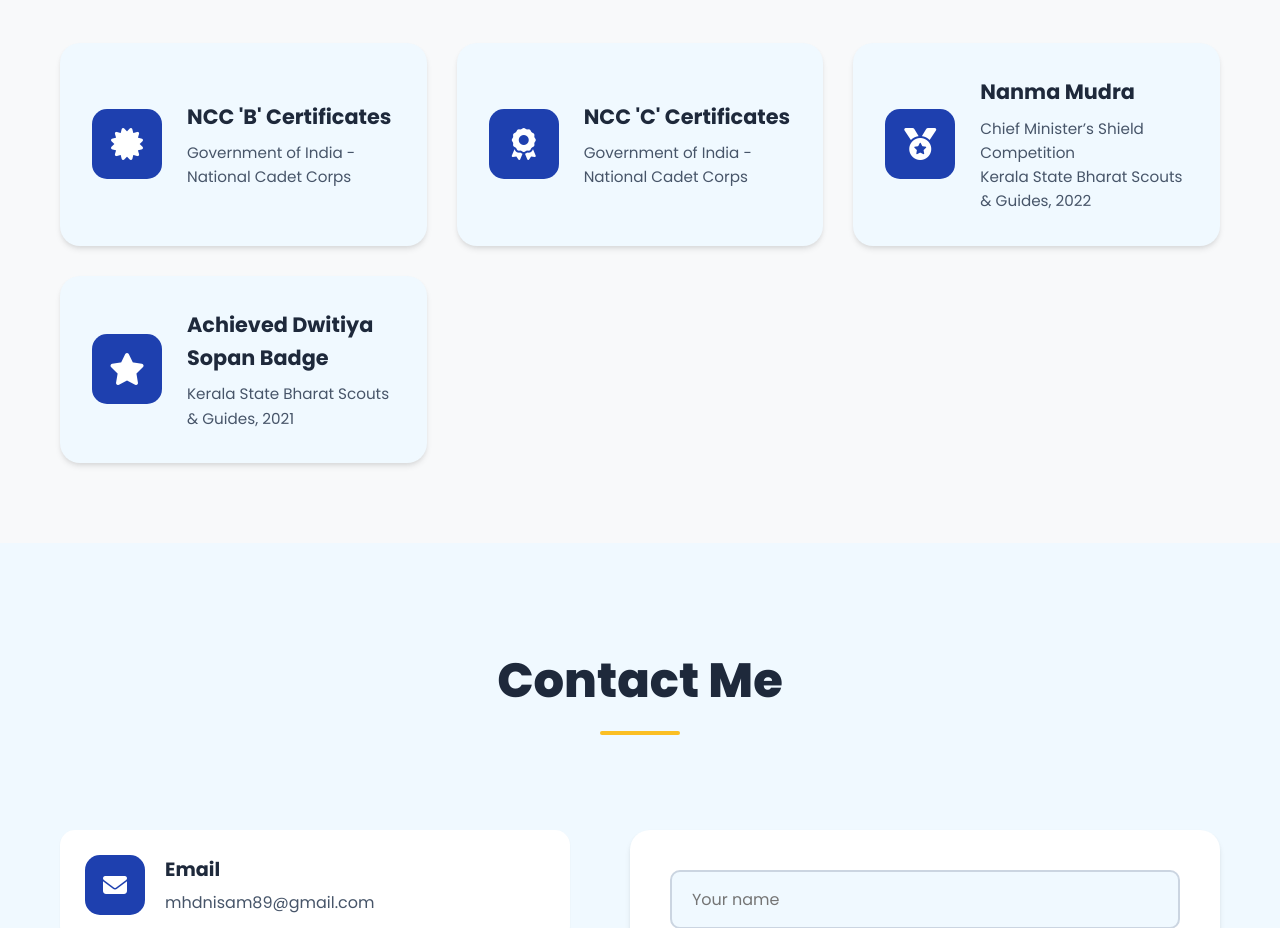
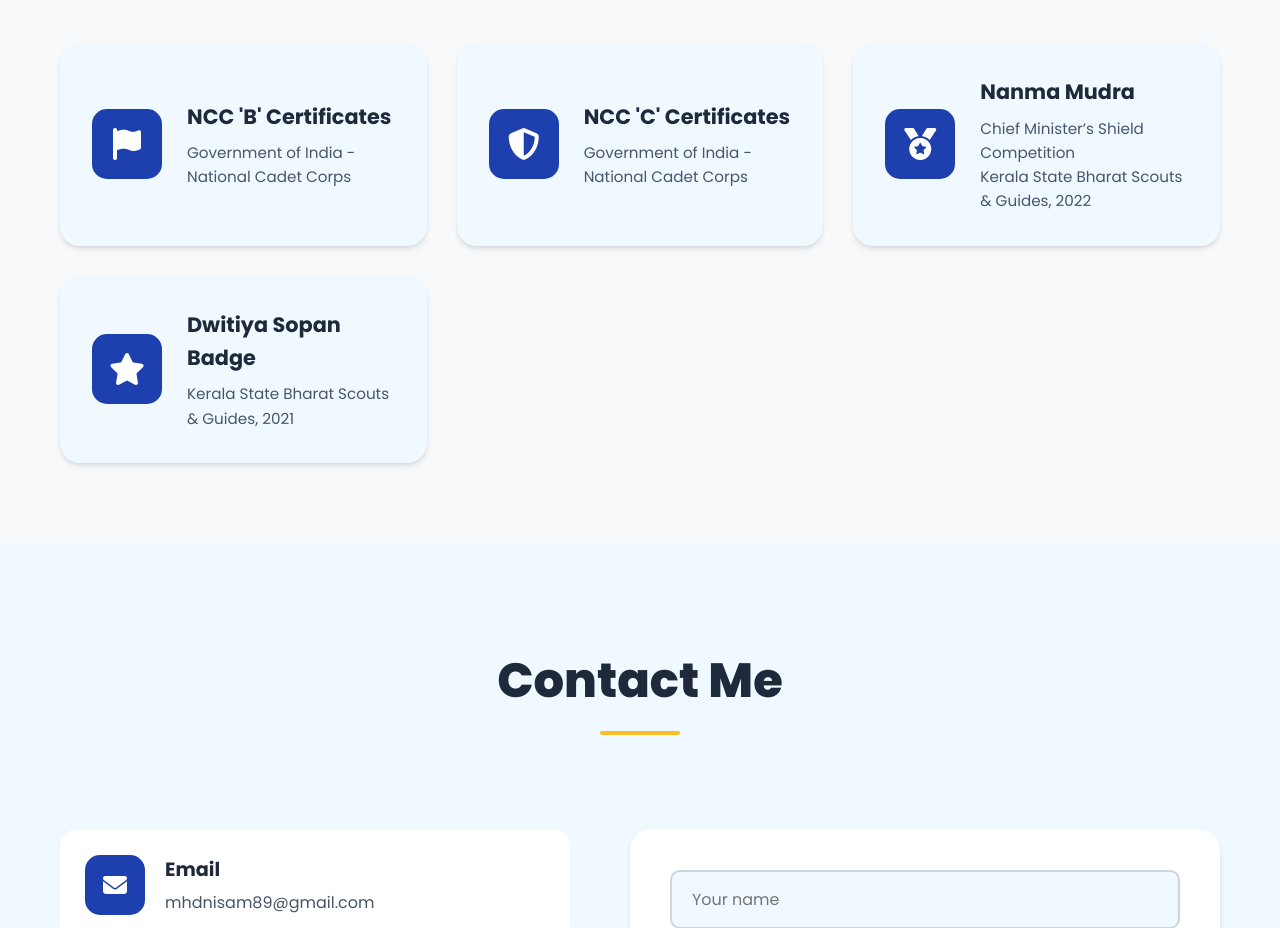
Before and after one commit to Mhdnisam/portfolio, a plain HTML site: page index.html in a window 1280 px wide. Shown: the part 6540-7468 px from the top of the page. Drawn offline with nearby package versions, Linux system fonts and the light colour scheme; a script that the page names is missing.

Commit message:
Update index.html

```diff
--- a/index.html
+++ b/index.html
@@ -375,7 +375,7 @@
             <div class="certifications-grid">
                 <div class="certification-card">
                     <div class="certification-icon">
-                        <i class="fas fa-certificate"></i>
+                        <i class="fas fa-flag"></i>
                     </div>
                     <div class="certification-content">
                         <h3>NCC 'B' Certificates</h3>
@@ -384,7 +384,7 @@
                 </div>
                 <div class="certification-card">
                     <div class="certification-icon">
-                        <i class="fas fa-award"></i>
+                        <i class="fas fa-shield-alt"></i>
                     </div>
                     <div class="certification-content">
                          <h3>NCC 'C' Certificates</h3>
@@ -406,7 +406,7 @@
                         <i class="fas fa-star"></i>
                     </div>
                     <div class="certification-content">
-                         <h3>Achieved Dwitiya Sopan Badge</h3>
+                         <h3>Dwitiya Sopan Badge</h3>
                         <p>Kerala State Bharat Scouts & Guides, 2021</p>
                      </div>
                 </div>
```
